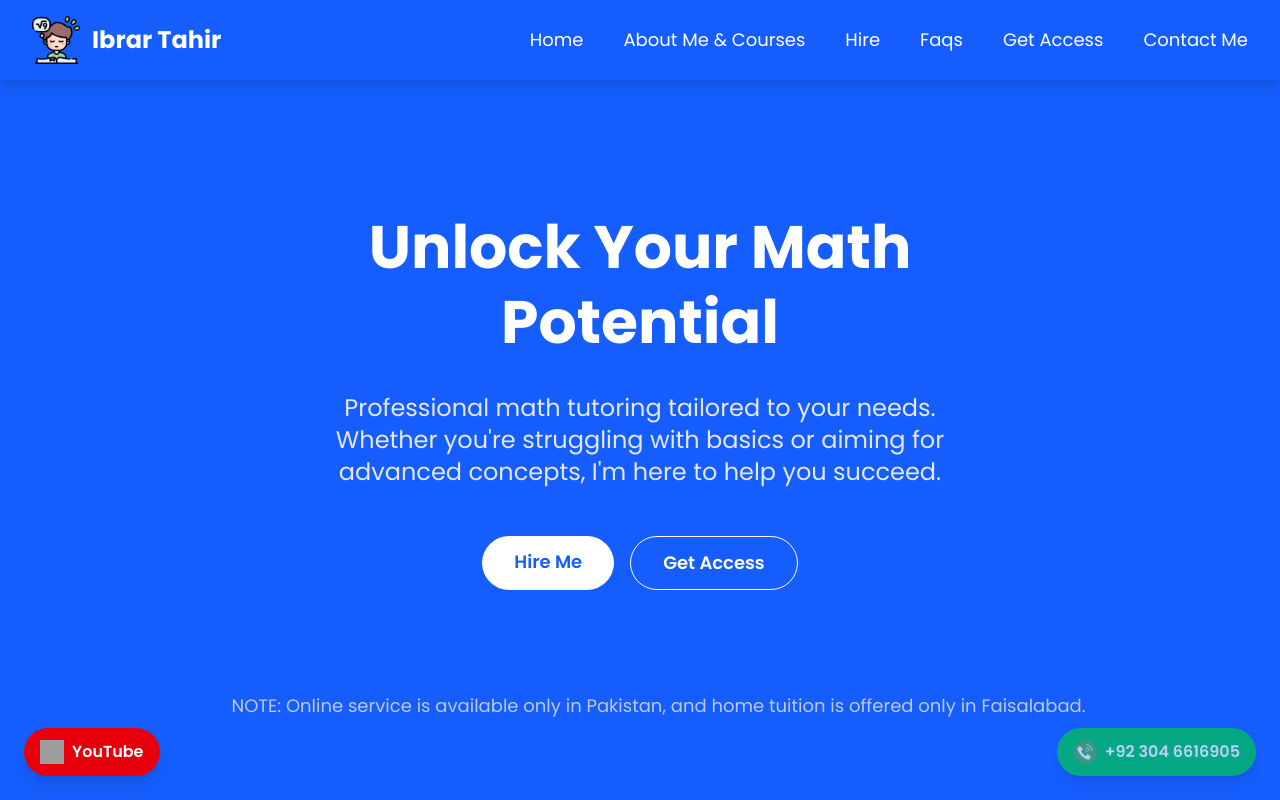
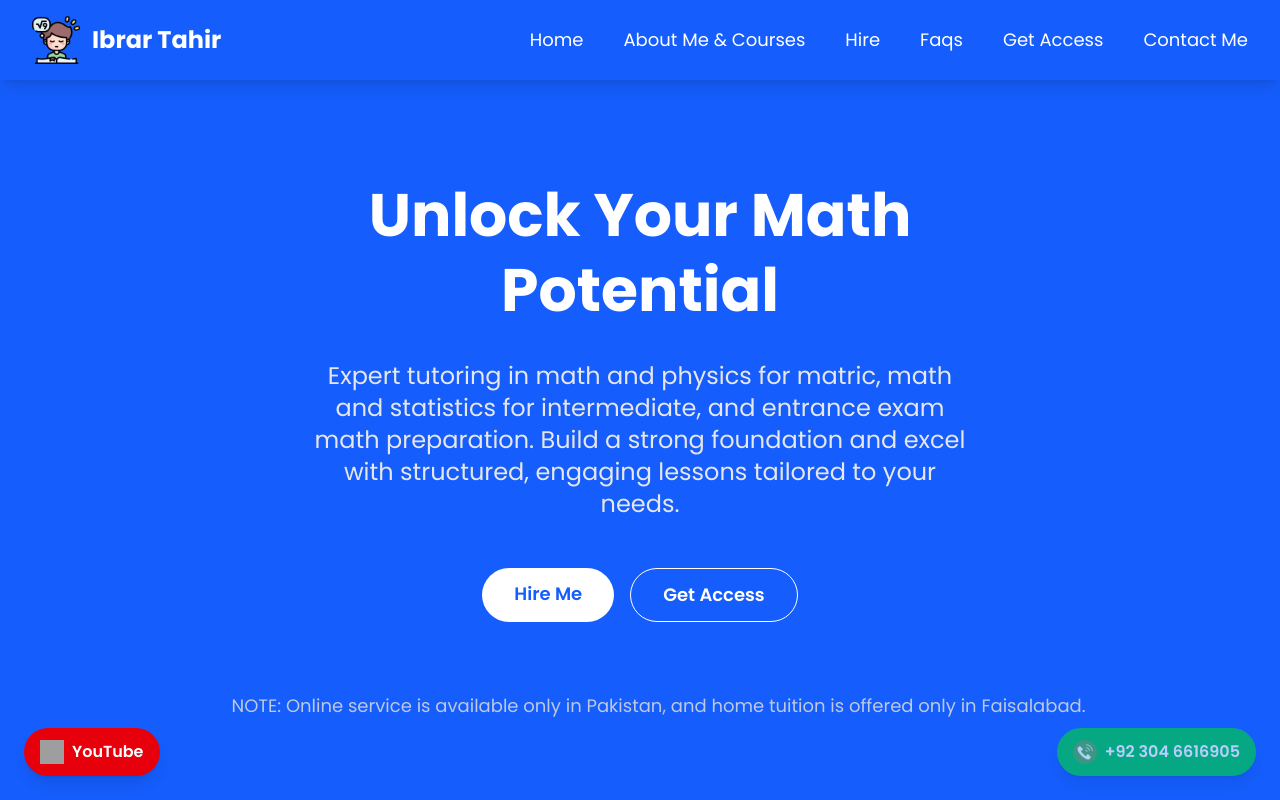
Before and after one commit to FAIZANMUHAMMAD-311/maths-sir, a Next.js app: page / in a window 1280 px wide. Shown: the top 800 px of the page. Built offline with nearby package versions, Linux system fonts and the light colour scheme; grey boxes are pictures that could not be loaded.

Commit message:
HomeSection.js

```diff
--- a/src/app/components/HomeSection.js
+++ b/src/app/components/HomeSection.js
@@ -31,10 +31,9 @@ export default function HomeSection() {
   data-aos-duration="1000"
   data-aos-delay="200"
 >
-          Professional math tutoring tailored to your needs. Whether you&apos;re
-          struggling with basics or aiming for advanced concepts, I&apos;m here
-          to help you succeed.
+  Expert tutoring in math and physics for matric, math and statistics for intermediate, and entrance exam math preparation. Build a strong foundation and excel with structured, engaging lessons tailored to your needs.
 </p>
+
         <div
           className="mt-12 flex flex-col sm:flex-row justify-center gap-4"
           data-aos="fade-up"
```
Lines whose indentation alone changed are shown as unchanged.
